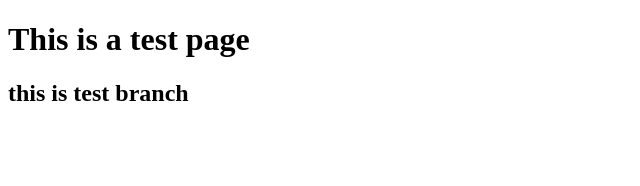
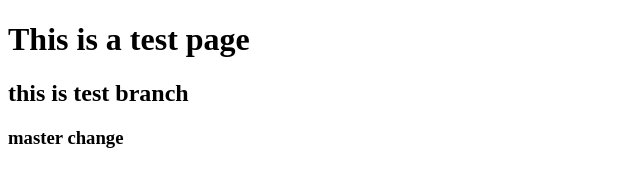
Before and after one commit to siddhijoshi/webtest01, a plain HTML site: page index.html in a window 1280 px wide. Shown: the whole page, without its empty margins (0-640 px from the left). Drawn offline with Linux system fonts and the light colour scheme.

Commit message:
master change

```diff
--- a/index.html
+++ b/index.html
@@ -2,4 +2,5 @@
 <html>
     <h1>This is a test page</h1>
     <h2>this is test branch</h2>
+    <h3>master change</h3>
 </html>
```
